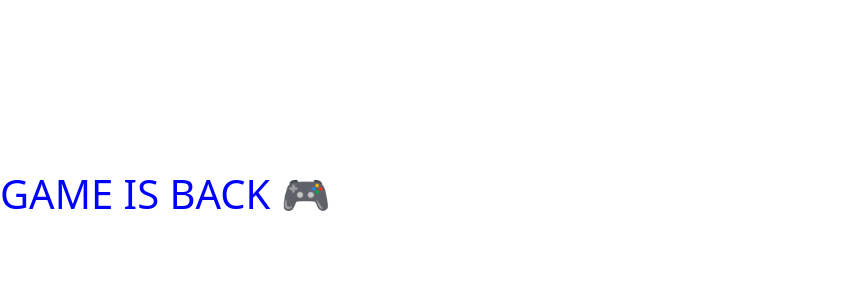
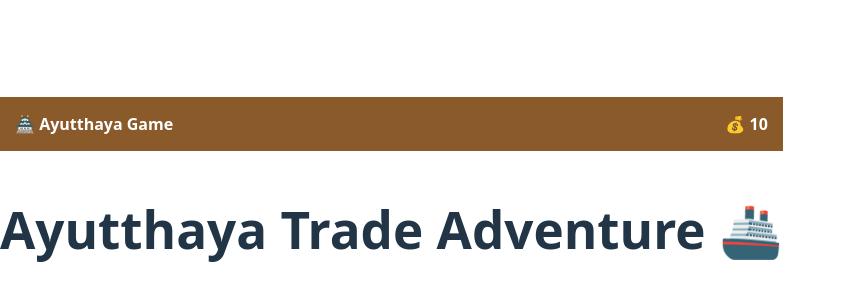
Before and after one commit to phatthc253-ui/Ayutthaya-game, a React (Vite) app: page / in a window 1280 px wide. Shown: the part 206-506 px from the top of the page, without its empty margins (0-846 px from the left). Built offline with nearby package versions, Linux system fonts and the light colour scheme.

Commit message:
update game

```diff
--- a/src/App.jsx
+++ b/src/App.jsx
@@ -1,7 +1,16 @@
+import { useState } from "react"
+import TopNav from "./components/TopNav"
+
 export default function App() {
+  const [score, setScore] = useState(10)
+
   return (
-    <div style={{ fontSize: '40px', color: 'blue' }}>
-      GAME IS BACK 🎮
+    <div>
+      <TopNav score={score} />
+
+      <h1 style={{ textAlign: "center", marginTop: "50px" }}>
+        Ayutthaya Trade Adventure 🚢
+      </h1>
     </div>
-  );
+  )
 }
--- /dev/null
+++ b/src/components/TopNav.jsx
@@ -0,0 +1,15 @@
+export default function TopNav({ score }) {
+  return (
+    <div style={{
+      display: "flex",
+      justifyContent: "space-between",
+      padding: "15px",
+      background: "#8B5A2B",
+      color: "white",
+      fontWeight: "bold"
+    }}>
+      <div>🏯 Ayutthaya Game</div>
+      <div>💰 {score}</div>
+    </div>
+  )
+}
```
